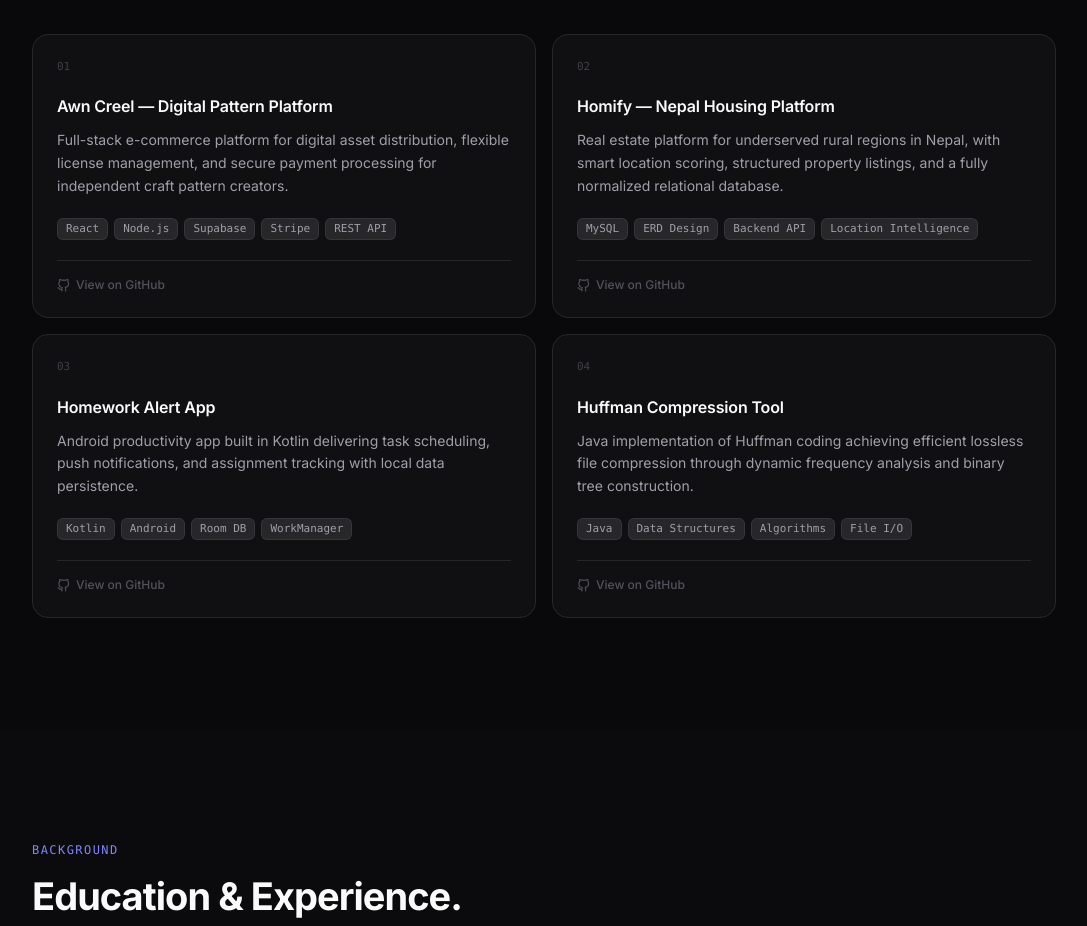
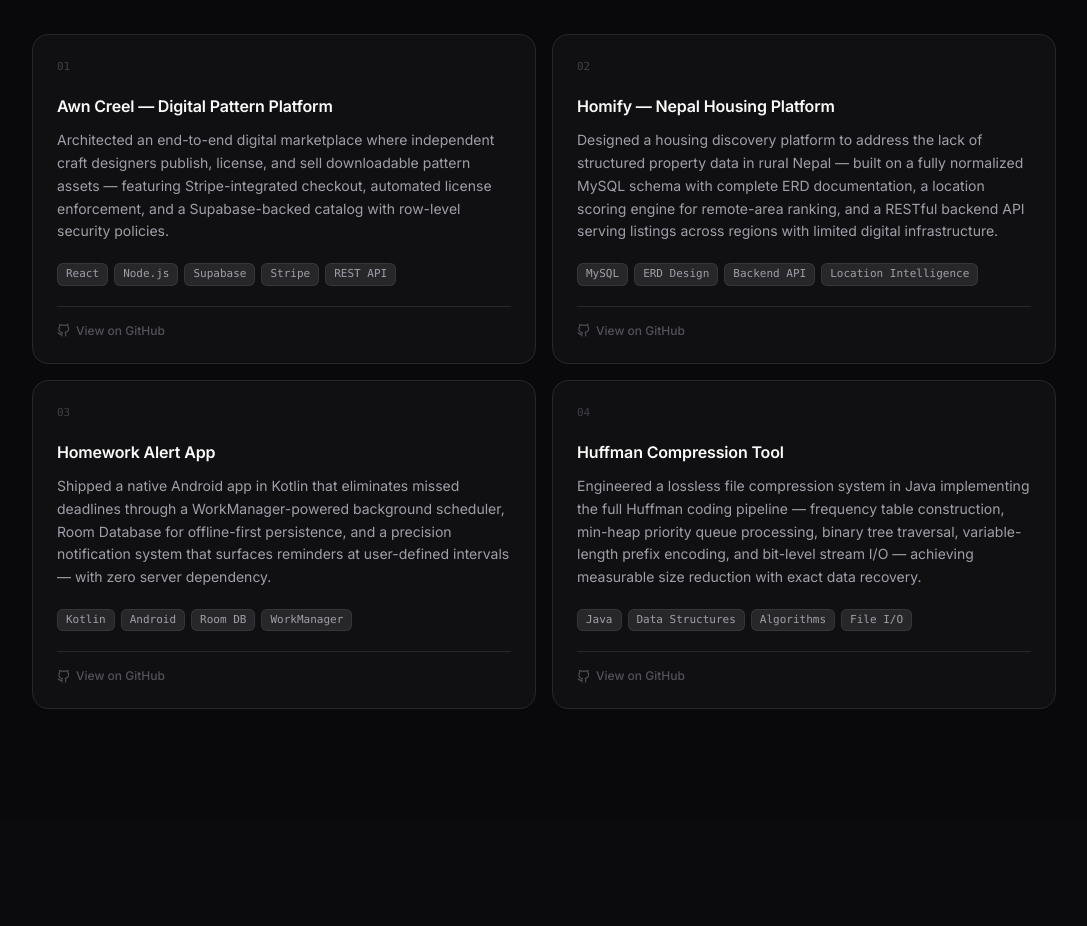
Before and after one commit to Diwan01/portfolio, a React (Vite) app: page / in a window 1280 px wide. Shown: the part 2320-3246 px from the top of the page, without its empty margins (96-1183 px from the left). Built offline with nearby package versions, Linux system fonts and the light colour scheme.

Commit message:
Rewritten project descriptions

```diff
--- a/src/components/Projects.jsx
+++ b/src/components/Projects.jsx
@@ -6,7 +6,7 @@ const projects = [
     num: '01',
     title: 'Awn Creel — Digital Pattern Platform',
     description:
-      'Full-stack e-commerce platform for digital asset distribution, flexible license management, and secure payment processing for independent craft pattern creators.',
+      'Architected an end-to-end digital marketplace where independent craft designers publish, license, and sell downloadable pattern assets — featuring Stripe-integrated checkout, automated license enforcement, and a Supabase-backed catalog with row-level security policies.',
     tech: ['React', 'Node.js', 'Supabase', 'Stripe', 'REST API'],
     github: 'https://github.com/Diwan01',
     demo: null,
@@ -15,7 +15,7 @@ const projects = [
     num: '02',
     title: 'Homify — Nepal Housing Platform',
     description:
-      'Real estate platform for underserved rural regions in Nepal, with smart location scoring, structured property listings, and a fully normalized relational database.',
+      'Designed a housing discovery platform to address the lack of structured property data in rural Nepal — built on a fully normalized MySQL schema with complete ERD documentation, a location scoring engine for remote-area ranking, and a RESTful backend API serving listings across regions with limited digital infrastructure.',
     tech: ['MySQL', 'ERD Design', 'Backend API', 'Location Intelligence'],
     github: 'https://github.com/Diwan01',
     demo: null,
@@ -24,7 +24,7 @@ const projects = [
     num: '03',
     title: 'Homework Alert App',
     description:
-      'Android productivity app built in Kotlin delivering task scheduling, push notifications, and assignment tracking with local data persistence.',
+      'Shipped a native Android app in Kotlin that eliminates missed deadlines through a WorkManager-powered background scheduler, Room Database for offline-first persistence, and a precision notification system that surfaces reminders at user-defined intervals — with zero server dependency.',
     tech: ['Kotlin', 'Android', 'Room DB', 'WorkManager'],
     github: 'https://github.com/Diwan01',
     demo: null,
@@ -33,7 +33,7 @@ const projects = [
     num: '04',
     title: 'Huffman Compression Tool',
     description:
-      'Java implementation of Huffman coding achieving efficient lossless file compression through dynamic frequency analysis and binary tree construction.',
+      'Engineered a lossless file compression system in Java implementing the full Huffman coding pipeline — frequency table construction, min-heap priority queue processing, binary tree traversal, variable-length prefix encoding, and bit-level stream I/O — achieving measurable size reduction with exact data recovery.',
     tech: ['Java', 'Data Structures', 'Algorithms', 'File I/O'],
     github: 'https://github.com/Diwan01',
     demo: null,
```
